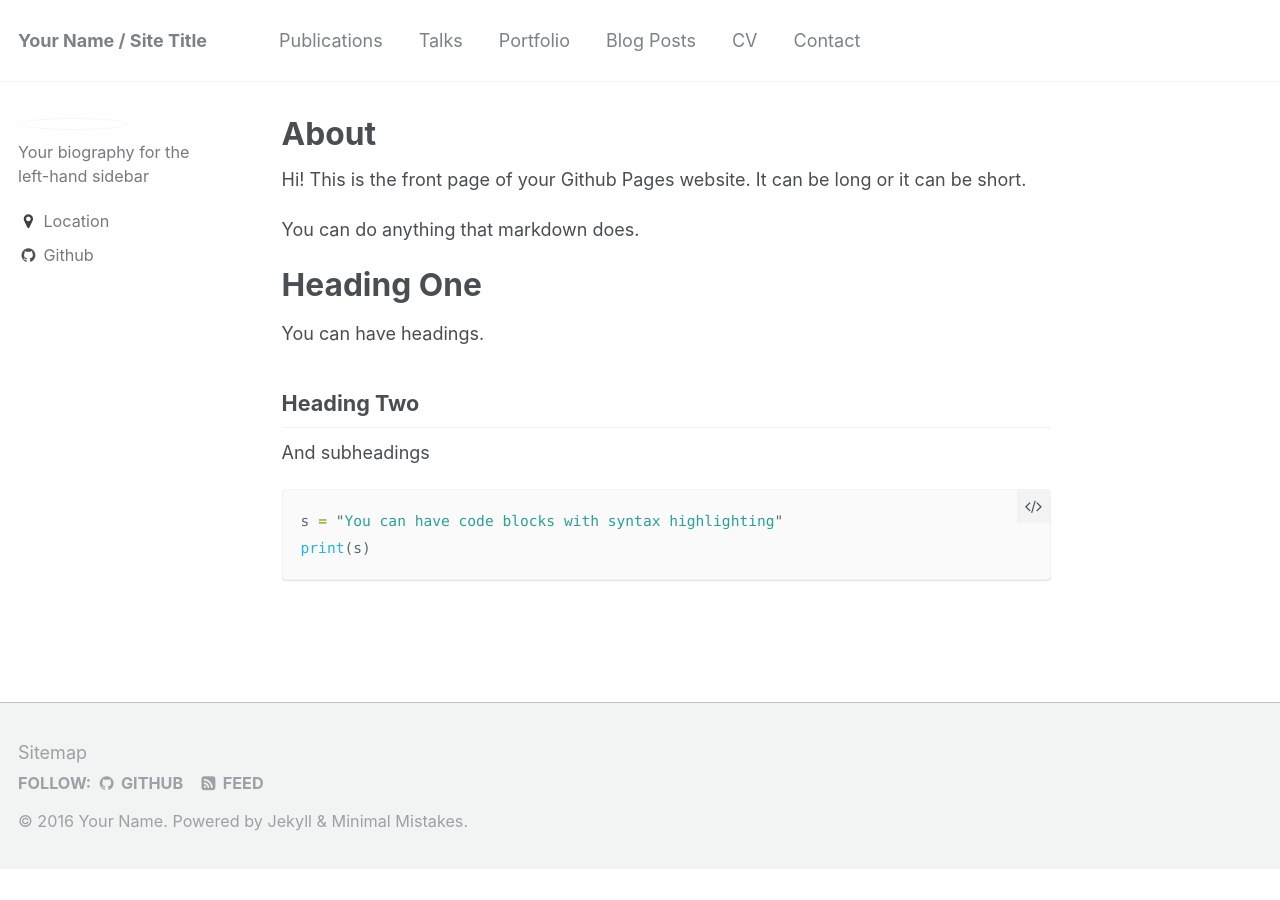
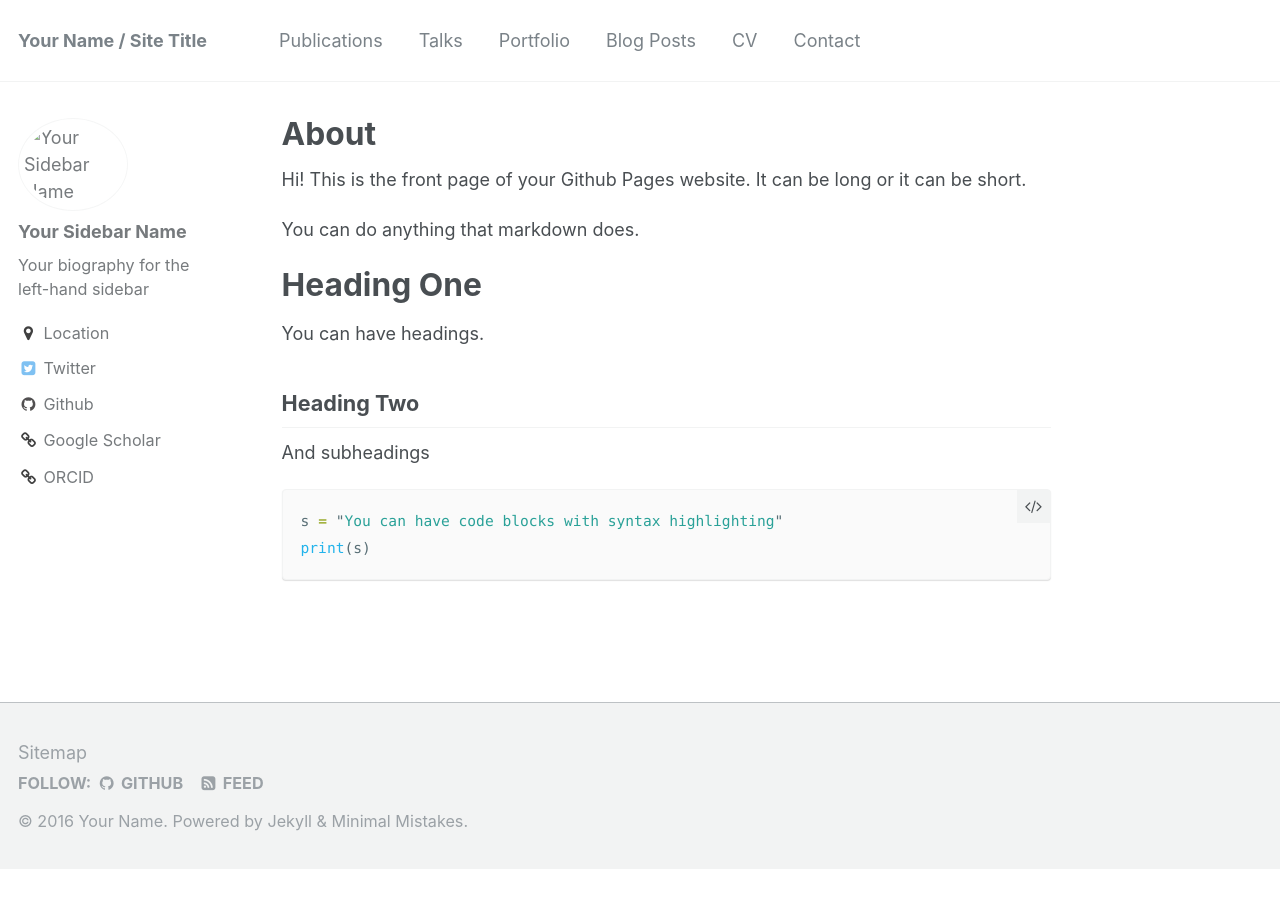
Before and after one commit to xoofee/xoofee.github.io, a Jekyll site: the page built from _pages/about.md, in a window 1280 px wide. Built offline with Jekyll 4.4.1, drawn with Linux system fonts in a browser that asks for light colours; part of the change alters nothing that is shown.

Commit message:
more links in config

```diff
--- a/_config.yml
+++ b/_config.yml
@@ -77,12 +77,12 @@ analytics:
 
 # Site Author
 author:
-  name             :
+  name             : "Your Sidebar Name"
   avatar           : "assets/profile.png"
   bio              : "Your biography for the left-hand sidebar"
   location         : "Location"
   employer         :
-  googlescholar    :
+  googlescholar    : "http://yourfullgooglescholarurl.com"
   email            :
   uri              :
   bitbucket        :
@@ -97,13 +97,13 @@ author:
   instagram        :
   lastfm           :
   linkedin         :
-  orcid            :
+  orcid            : "http://orcid.org/yourorcidurl"
   pinterest        :
   soundcloud       :
   stackoverflow    : # http://stackoverflow.com/users/123456/username
   steam            :
   tumblr           :
-  twitter          :
+  twitter          : "replacethistwitterhandle"
   vine             :
   weibo            :
   xing             :
```
